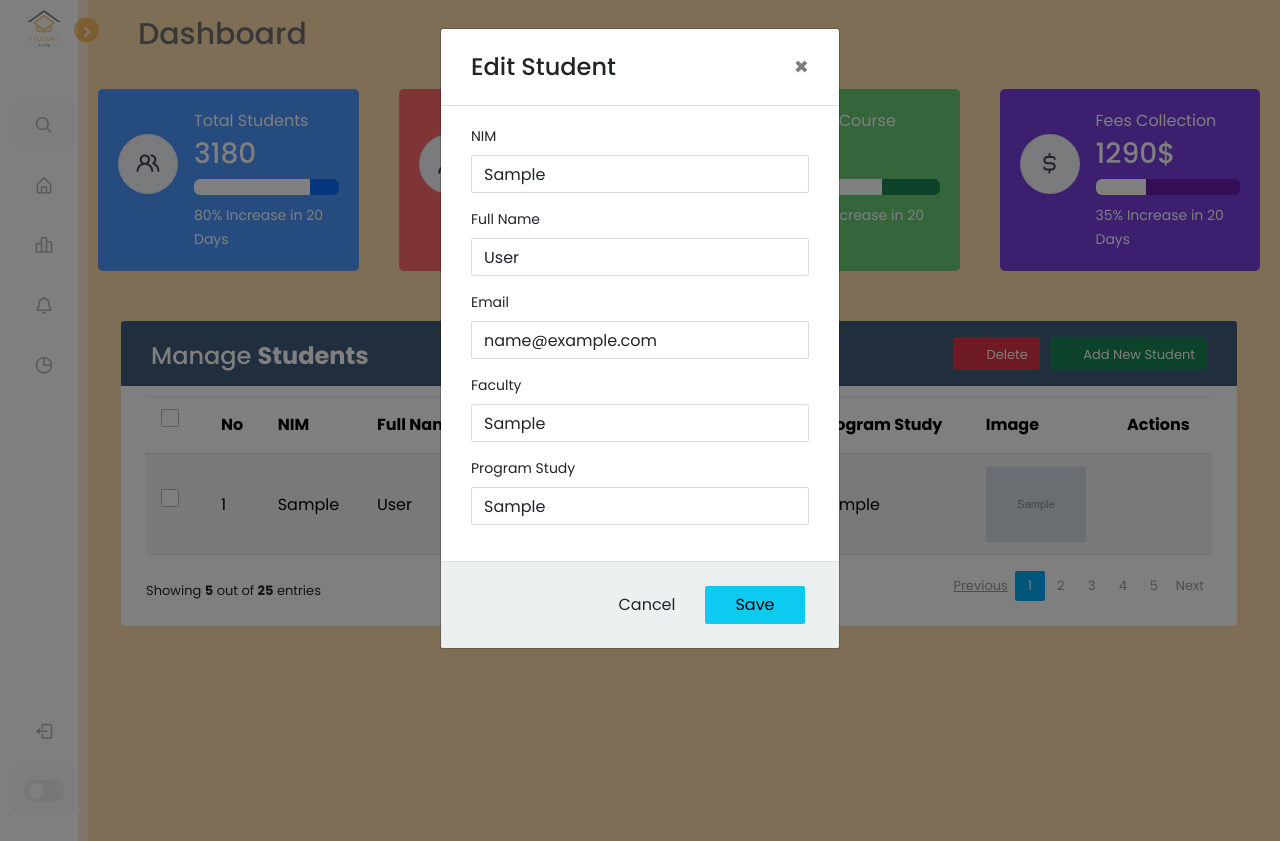
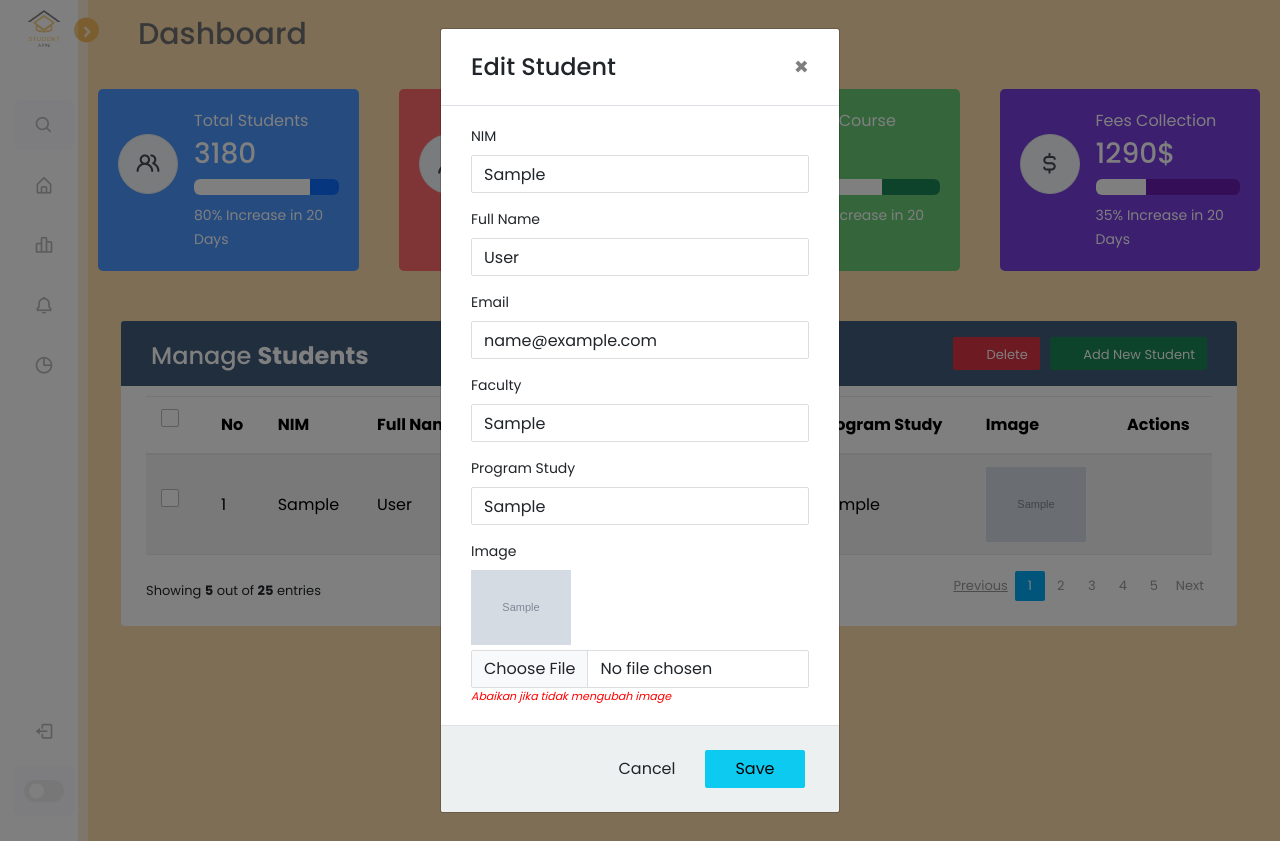
Before and after one commit to paulusaditya/3052_Paulus-Aditya_CRUD-APP-MANAGER, a PHP site: page /dashboard.php in a window 1280 px wide, after a click that opens the changed part. Run offline with PHP 8.4, Linux system fonts and the light colour scheme; tables that the repository leaves empty or names only in its code hold one stand-in row (values such as "Sample post"); grey boxes marked "Sample" are stand-in pictures.

Commit message:
edit & delete image

```diff
--- a/public/dashboard.php
+++ b/public/dashboard.php
@@ -280,7 +280,7 @@ $data_students = select('SELECT * FROM tbl_students');
                             <div id="editStudentModal<?= $id ?>" class="modal fade" data-backdrop="static">
                                 <div class="modal-dialog">
                                     <div class="modal-content">
-                                        <form action="" method="post">
+                                        <form action="" method="post" enctype="multipart/form-data">
                                             <input type="hidden" name="id" value="<?= $tbl_students['id'] ?>">
                                             <div class="modal-header">
                                                 <h4 class="modal-title">Edit Student</h4>
@@ -326,6 +326,17 @@ $data_students = select('SELECT * FROM tbl_students');
                                                     )
                                                         ? $tbl_students['programstudy']
                                                         : ''; ?>" required>
+                                                </div>
+                                                <div class="form-group">
+                                                    <label>Image</label>
+                                                    </br>
+                                                    <img src="img/<?= $tbl_students['image']; ?>" style="width: 100px; float:left; margin-bottom:5px;" alt="">
+                                                    <input type="file" class="form-control" name="image" id="image" value="<?php echo isset(
+                                                        $tbl_students['image']
+                                                    )
+                                                        ? $tbl_students['image']
+                                                        : ''; ?>" required>
+                                                        <i style="float:left; font-size:11px; color:red; font-style:italic">Abaikan jika tidak mengubah image</i>
                                                 </div>
                                             </div>
                                             <div class="modal-footer">
--- a/public/function.php
+++ b/public/function.php
@@ -25,13 +25,37 @@ function edit($post)
     $faculty = $post['faculty'];
     $programstudy = $post['programstudy'];
 
-    $query = "UPDATE tbl_students SET nim = '$nim', fullname = '$fullname', email = '$email', faculty = '$faculty', programstudy = '$programstudy' WHERE id = '$id'";
+    // Access uploaded file data
+    $image_name = $_FILES['image']['name'];
+    $image_tmp = $_FILES['image']['tmp_name'];
 
-    mysqli_query($db, $query);
+    // Check if file was uploaded successfully
+    if (!empty($image_name) && is_uploaded_file($image_tmp)) {
+        // Generate unique file name
+        $file_extension = pathinfo($image_name, PATHINFO_EXTENSION);
+        $encrypted_name = md5(uniqid(rand(), true));
+        $target_file = 'img/'. $encrypted_name . '.' . $file_extension;
 
-    return mysqli_affected_rows($db);
+        // Move uploaded file to target directory
+        if (move_uploaded_file($image_tmp, $target_file)) {
+            // Update image information in the database
+            $query = "UPDATE tbl_students SET nim = '$nim', fullname = '$fullname', email = '$email', faculty = '$faculty', programstudy = '$programstudy', image ='$encrypted_name.$file_extension' WHERE id = '$id'";
+            mysqli_query($db, $query);
 
+            return mysqli_affected_rows($db);
+        } else {
+            // Error message if file upload fails
+            return "Error: Failed to upload image.";
+        }
+    } else {
+        // If no new image is uploaded, only update other information
+        $query = "UPDATE tbl_students SET nim = '$nim', fullname = '$fullname', email = '$email', faculty = '$faculty', programstudy = '$programstudy' WHERE id = '$id'";
+        mysqli_query($db, $query);
+
+        return mysqli_affected_rows($db);
+    }
 }
+
 
 function create($post)
 {
```
Also changed, not shown: public/img/c35bc5ba8fcd6d96fbb35a0dfb0357fb.jpeg (added), public/img/ce07577c3d71d4976306dc1066ea9a99.jpeg (added), public/img/d61baa150328aa6bbb92b172c3e5b6ed.png (added).
